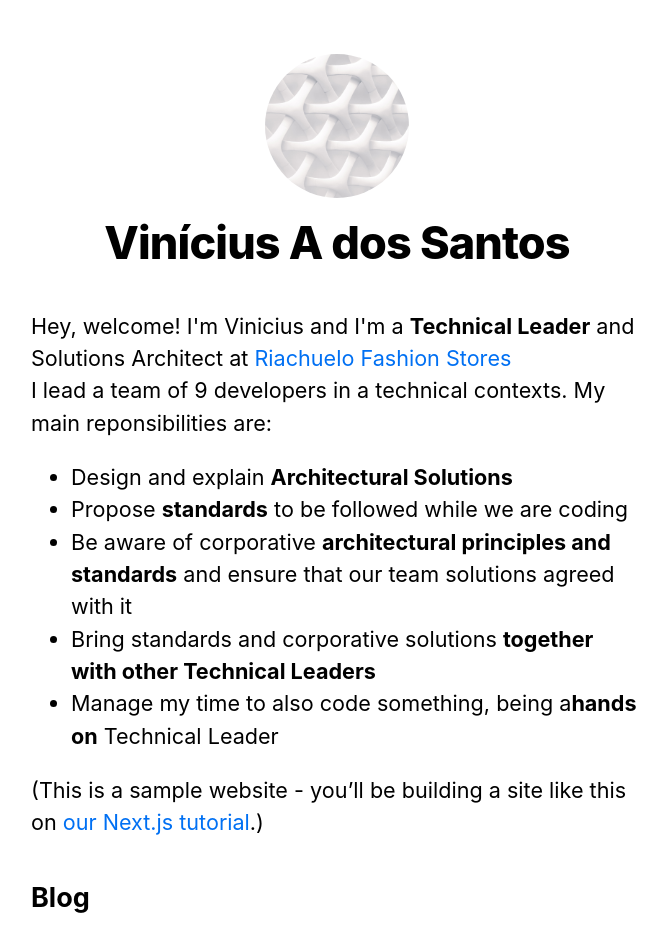
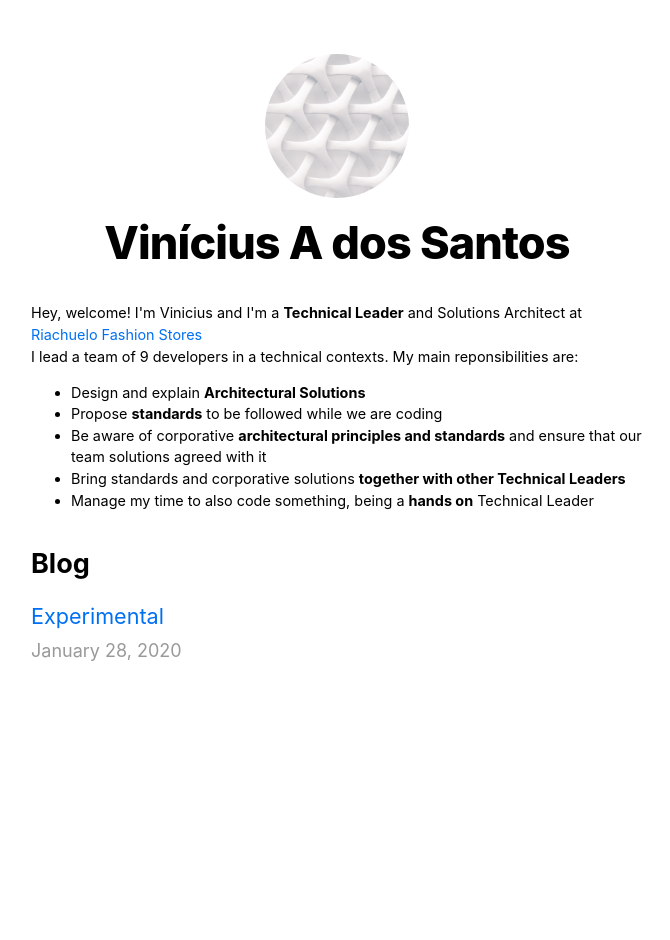
Before and after one commit to viniciusvasti/my-personal-website, a Next.js app: page / in a window 1280 px wide. Shown: the top 940 px of the page, without its empty margins (303-973 px from the left). After the commit the page ends 800 px from the top, so only its background shows below. Built offline with nearby package versions, Linux system fonts and the light colour scheme.

Commit message:
Removing nextjs link and decreasing font of profile info

```diff
--- a/pages/index.js
+++ b/pages/index.js
@@ -11,7 +11,7 @@
             <Head>
                 <title>{siteTitle}</title>
             </Head>
-            <section className={utilStyles.headingMd}>
+            <section className={utilStyles.aboutMe}>
                 <p>
                     Hey, welcome! I'm Vinicius and I'm a <b>Technical Leader</b>{" "}
                     and Solutions Architect at{" "}
@@ -38,16 +38,10 @@
                             <b>together with other Technical Leaders</b>
                         </li>
                         <li>
-                            Manage my time to also code something, being a
+                            Manage my time to also code something, being a{" "}
                             <b>hands on</b> Technical Leader
                         </li>
                     </ul>
-                </p>
-                <p>
-                    (This is a sample website - you’ll be building a site like
-                    this on{" "}
-                    <a href="https://nextjs.org/learn">our Next.js tutorial</a>
-                    .)
                 </p>
             </section>
             <section
--- a/styles/utils.module.css
+++ b/styles/utils.module.css
@@ -22,6 +22,11 @@
 
 .headingMd {
     font-size: 1.2rem;
+    line-height: 1.5;
+}
+
+.aboutMe {
+    font-size: 0.8rem;
     line-height: 1.5;
 }
 
```
